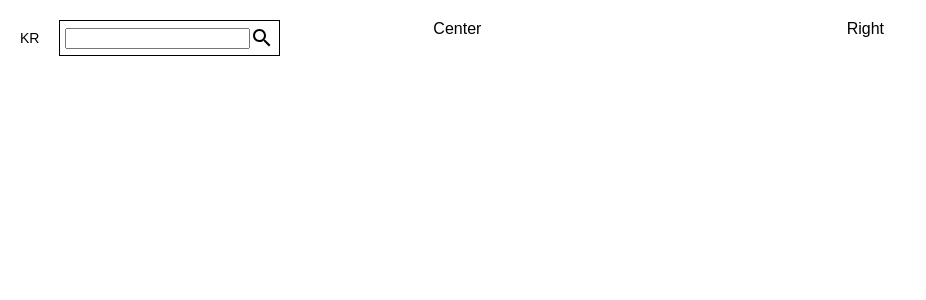
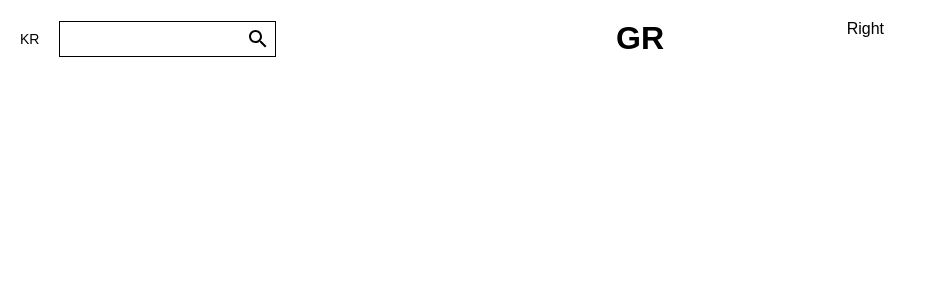
Before and after one commit to skdding3/gr-commerce-Front, a React (Create React App) app: page / in a window 1280 px wide. Shown: the top 300 px of the page, without its empty margins (0-926 px from the left). Built offline with nearby package versions, Linux system fonts and the light colour scheme.

Commit message:
[feat] Navbar 틀 구성

```diff
--- a/src/components/Navbar.jsx
+++ b/src/components/Navbar.jsx
@@ -14,7 +14,7 @@ const Wrapper = styled.div`
   justify-content: space-between;
 `;
 
-// 왼쪽 컴포넌트
+// 왼쪽 컨테이너
 const Left = styled.div`
   flex: 1;
   display: flex;
@@ -34,13 +34,22 @@ const Language = styled.span`
   cursor: pointer;
 `;
 
-const Input = styled.input``;
+const Input = styled.input`
+  border: none;
+`;
 
-// 센터 컴포넌트
+// 센터 컨테이너
 
 const Center = styled.div`
   flex: 1;
+  text-align: center;
 `;
+
+const Logo = styled.h1`
+  font-weight: bolder;
+`;
+
+// 오른쪽 컨테이너
 const Right = styled.div`
   flex: 1;
 `;
@@ -49,6 +58,7 @@ function Navbar() {
   return (
     <Container>
       <Wrapper>
+        {/* 왼쪽 컨테이너 */}
         <Left>
           <Language>KR</Language>
           <SearchContainer>
@@ -56,7 +66,11 @@ function Navbar() {
             <Search />
           </SearchContainer>
         </Left>
-        <Center>Center</Center>
+        {/* 센터 컨테이너 */}
+        <Center>
+          <Logo>GR</Logo>
+        </Center>
+        {/* 오른쪽 컨테이너 */}
         <Right>Right</Right>
       </Wrapper>
     </Container>
```
